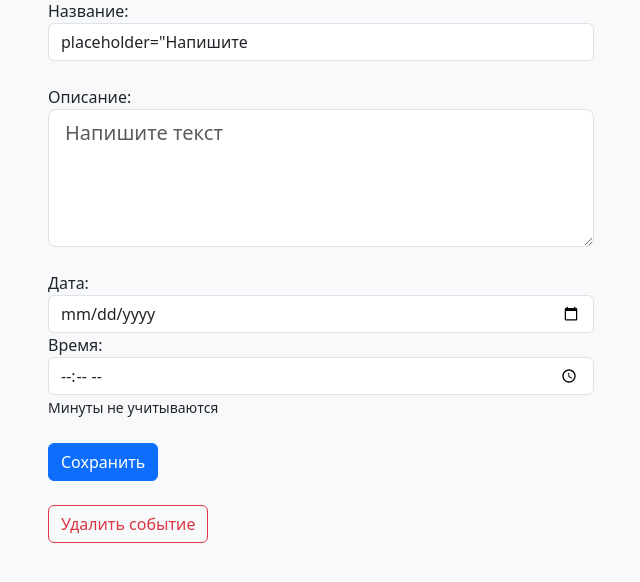
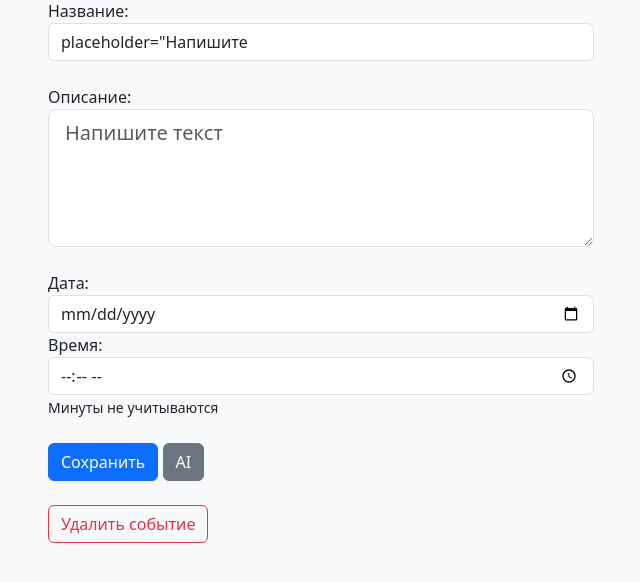
Before and after one commit to nuledro4/5---2-, a Python web app: template Templates/event.html in a window 1280 px wide. Shown: the part 161-743 px from the top of the page, without its empty margins (319-959 px from the left). Run offline with Jinja, Linux system fonts and the light colour scheme; the template is opened without the code that fills it, so the values that code supplies are empty.

Commit message:
Update event.html

```diff
--- a/Templates/event.html
+++ b/Templates/event.html
@@ -48,6 +48,7 @@
                        value="{{ time }}:00"/>
                 <small>Минуты не учитываются</small><br><br>
                 <button type="submit" name="submit" value="save" class="btn btn-primary">Сохранить</button>
+                <button type="submit" name="submit" value="ai" class="btn btn-secondary">AI</button>
             </form>
             <br>
             <form method="post">
```
